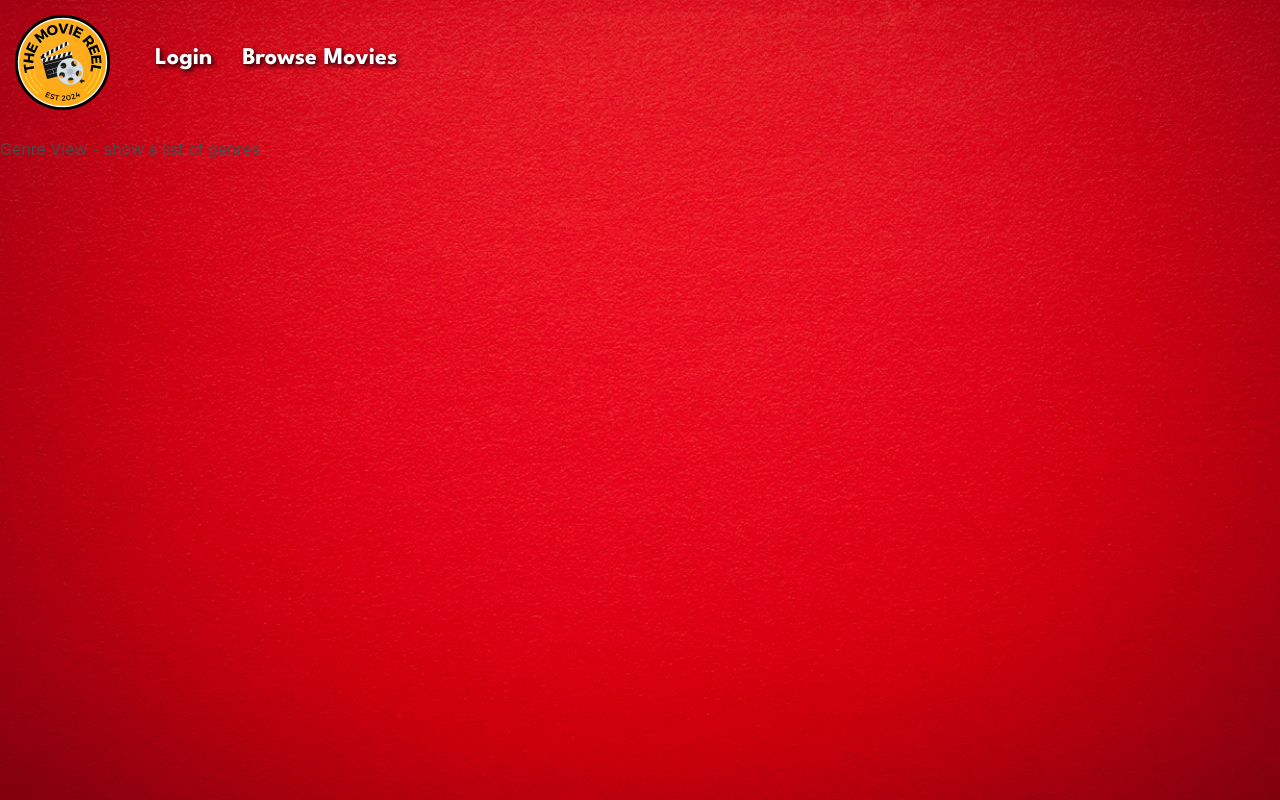
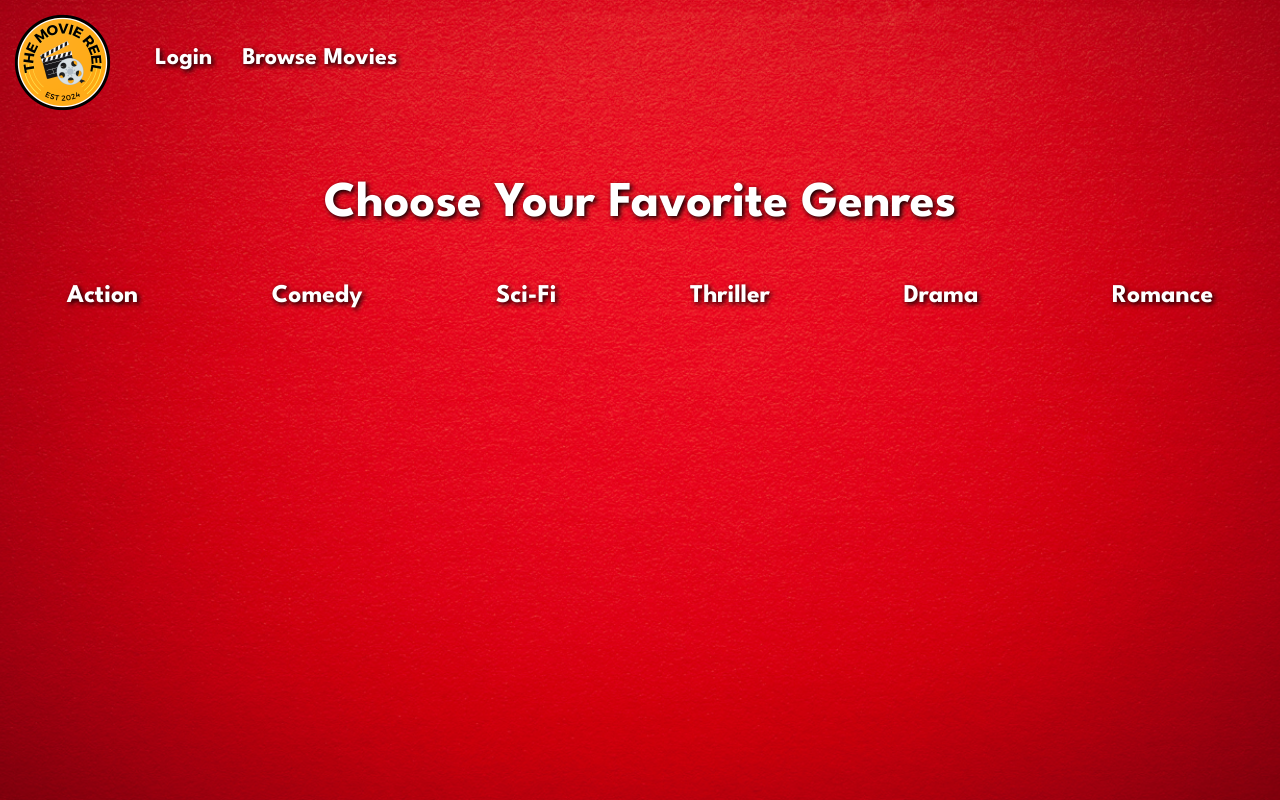
Before and after one commit to mtwesley/movie-reel-web, a Vue app: page /genres in a window 1280 px wide. Built offline with nearby package versions, Linux system fonts and the light colour scheme.

Commit message:
Added genre links and browse all page links

```diff
--- a/index.html
+++ b/index.html
@@ -22,3 +22,12 @@
     <!-- built files will be auto injected -->
   </body>
 </html>
+
+<style>
+
+body {
+  color: white;
+  font-family: "League Spartan", sans-serif;
+}
+
+</style>
--- a/src/App.vue
+++ b/src/App.vue
@@ -49,10 +49,14 @@ add back on to router-links after testing -->
     margin-right: 30px;
 }
 
+#logout-link:hover, #profile-link:hover, #watchlist-link:hover, #browse-link:hover, #login-link:hover {
+  font-size: 110%;
+}
+
 #header-logo {
     height: 125px;
     margin-right: 30px;
-
 }
 
+
 </style>
--- a/src/views/BrowseMoviesView.vue
+++ b/src/views/BrowseMoviesView.vue
@@ -1,11 +1,7 @@
 <template>
-Show All Movies in Database Here
+
+    <div id="browse-title">
+    <h1 id="head-text">Browse All Movies</h1>
+    </div>
 
 </template>
-
-
-<script>
-
-
-
-</script>
--- a/src/views/GenreView.vue
+++ b/src/views/GenreView.vue
@@ -1,3 +1,59 @@
 <template>
-    Genre View - show a list of genres
+
+<div id="genre-header">
+    <h1 id="head-text">Choose Your Favorite Genres</h1>
+</div>
+
+    <div id="genre-list">
+        <ul>Action</ul>
+        <ul>Comedy</ul>
+        <ul>Sci-Fi</ul>
+        <ul>Thriller</ul>
+        <ul>Drama</ul>
+        <ul>Romance</ul>
+    </div>
+
 </template>
+
+<style>
+
+#genre-header {
+  display: flex;
+  flex-direction: column;
+  justify-content: center;
+  align-items: center;
+}
+
+#head-text {
+  display: flex;
+  color: white;
+  font-family: "League Spartan", sans-serif;
+  justify-content: center;
+  text-shadow: 2px 2px 5px black;
+  font-weight: 700;
+  font-size: 50px;
+  margin-top: 30px;
+}
+
+#genre-list {
+    margin-top: 35px;
+    display: flex;
+    justify-content: space-around;
+    font-size: 1.6rem;
+    text-shadow: 2px 2px 5px black;
+    font-weight: 700;
+}
+
+#genre-list > ul:hover {
+    cursor: pointer;
+    font-size: 110%;
+}
+
+
+
+
+
+
+
+
+</style>
--- a/src/views/HomeView.vue
+++ b/src/views/HomeView.vue
@@ -2,7 +2,7 @@
 
   <div class="home">
 
-
+    <!--Title and link to see movies by genre-->
     <div id="home-header">
     <h1 id="head-text">Help Me Find A Movie</h1>
     <router-link id="genre-link" v-bind:to="{ name: 'Genres'}" ><img id="genre-button" src="../assets/ClickHereButton.png" alt="Click Here"></router-link>
--- a/src/views/LoginView.vue
+++ b/src/views/LoginView.vue
@@ -1,7 +1,7 @@
 <template>
   <div id="login">
     <form v-on:submit.prevent="login">
-      <h1 >Please Sign In</h1>
+      <h1 id="sign-in">Please Sign In</h1>
       <div role="alert" v-if="invalidCredentials">
         Invalid username and password!
       </div>
@@ -18,7 +18,7 @@
       </div>
       <button type="submit">Sign in</button>
       <p>
-      <router-link v-bind:to="{ name: 'register' }">Need an account? Sign up.</router-link></p>
+      <router-link id="need-account" v-bind:to="{ name: 'register' }">Need an account? Sign up.</router-link></p>
     </form>
   </div>
 </template>
@@ -61,10 +61,24 @@ export default {
 </script>
 
 <style scoped>
+
+#login {
+  margin-top: 50px;
+  margin-left: 75px
+}
+
+#need-account {
+  font-size: 1.3rem;
+}
 .form-input-group {
+  font-size: 1.5rem;
   margin-bottom: 1rem;
 }
 label {
-  margin-right: 0.5rem;
+  margin-right: 1rem;
+}
+
+#sign-in {
+  font-size: 2rem;
 }
 </style>
```
Also changed, not shown: src/assets/submit button blue.png (added).
